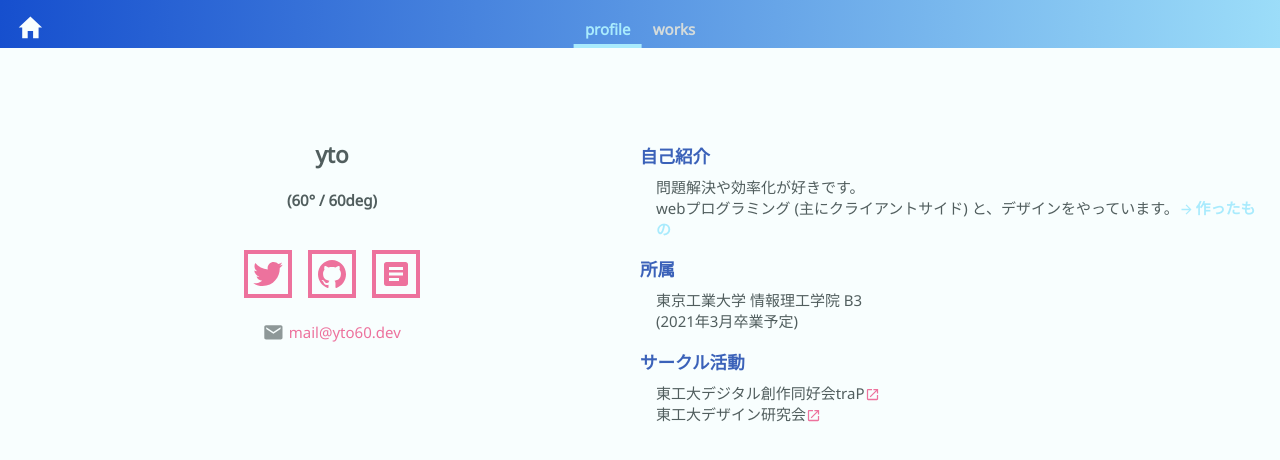
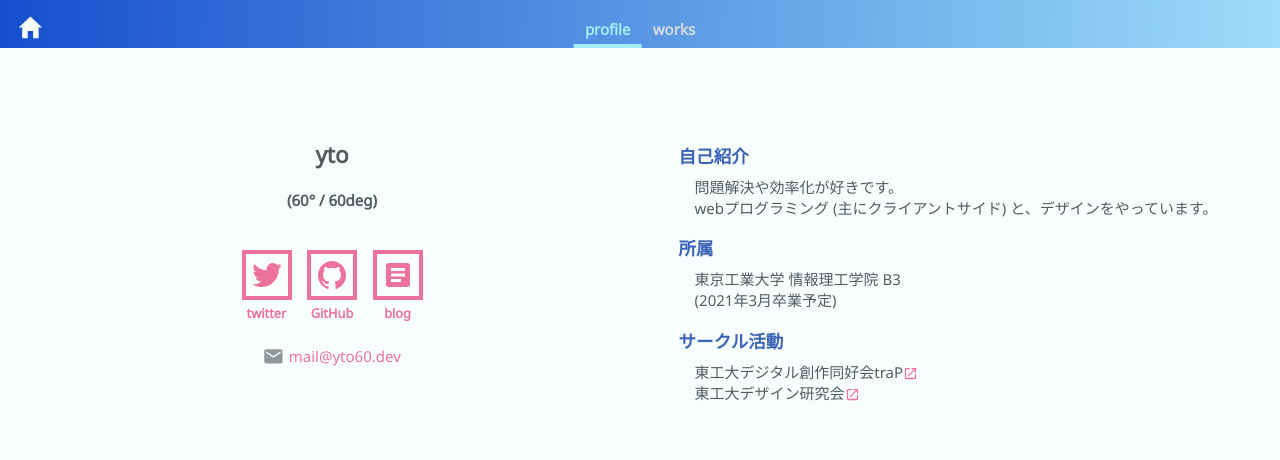
Before and after one commit to yto60/portfolio, a Nuxt app: page /profile in a window 1280 px wide. Shown: the top 460 px of the page. Built offline with nearby package versions, Linux system fonts and the light colour scheme.

Commit message:
profileを修正

```diff
--- a/pages/profile.vue
+++ b/pages/profile.vue
@@ -7,12 +7,10 @@
         h4
           | (60° / 60deg)
         div.link-buttons
-          a(href="https://twitter.com/piover3_rad").twitter
-            ion-icon(name="logo-twitter")
-          a(href="https://github.com/yto60").github
-            ion-icon(name="logo-github")
-          a(href="https://trap.jp/author/60/").trap-blog
-            ion-icon(name="list-box")
+          a(v-for="link in personalLinks" :key="link.name" :class="link.name" :href="link.url" target="_blank")
+            ion-icon(:name="link.iconName")
+            span.label
+              | {{ link.label }}
         div.contact
           ion-icon(name="mail")
           a(href="mailto:mail@yto60.dev")
@@ -25,9 +23,6 @@
             | 問題解決や効率化が好きです。
             br
             | webプログラミング (主にクライアントサイド) と、デザインをやっています。
-            nuxt-link(to="/works").nuxt-link
-              ion-icon(name="arrow-forward")
-              | 作ったもの
         h3
           | 所属
         div
@@ -39,21 +34,49 @@
         ul
           li
             | 東工大デジタル創作同好会traP
-            a(href="https://trap.jp/")
+            a(href="https://trap.jp/" target="_blank")
               ion-icon(name="open")
           li
             | 東工大デザイン研究会
-            a(href="https://twitter.com/titechdesignlab")
+            a(href="https://twitter.com/titechdesignlab" target="_blank")
               ion-icon(name="open")
 </template>
 
 <script lang="ts">
 import { Vue, Component } from 'vue-property-decorator'
 
+interface PersonalLink {
+  name: string
+  label: string
+  iconName: string
+  url: string
+}
+
 @Component({
   components: {}
 })
-export default class Profile extends Vue {}
+export default class Profile extends Vue {
+  readonly personalLinks: PersonalLink[] = [
+    {
+      name: 'twitter',
+      label: 'twitter',
+      iconName: 'logo-twitter',
+      url: 'https://twitter.com/piover3_rad'
+    },
+    {
+      name: 'github',
+      label: 'GitHub',
+      iconName: 'logo-github',
+      url: 'https://github.com/yto60'
+    },
+    {
+      name: 'trap-blog',
+      label: 'blog',
+      iconName: 'list-box',
+      url: 'https://trap.jp/author/60/'
+    }
+  ]
+}
 </script>
 
 <style lang="scss" scoped>
@@ -84,18 +107,23 @@ export default class Profile extends Vue {}
   .link-buttons {
     margin-top: 2rem;
     a {
-      width: 3rem;
-      height: 3rem;
       font-size: 2rem;
-      box-sizing: border-box;
       display: inline-flex;
+      flex-direction: column;
       margin: 0.5rem;
-      border: 4px solid $point-red;
+      border-color: $point-red;
       &:hover {
         border-color: $base-lightgray;
       }
       ion-icon {
+        border: 4px solid;
+        border-color: inherit;
+        padding: 0.3rem;
         margin: auto;
+      }
+      .label {
+        font-size: 0.8rem;
+        margin-top: 0.3rem;
       }
     }
   }
```
